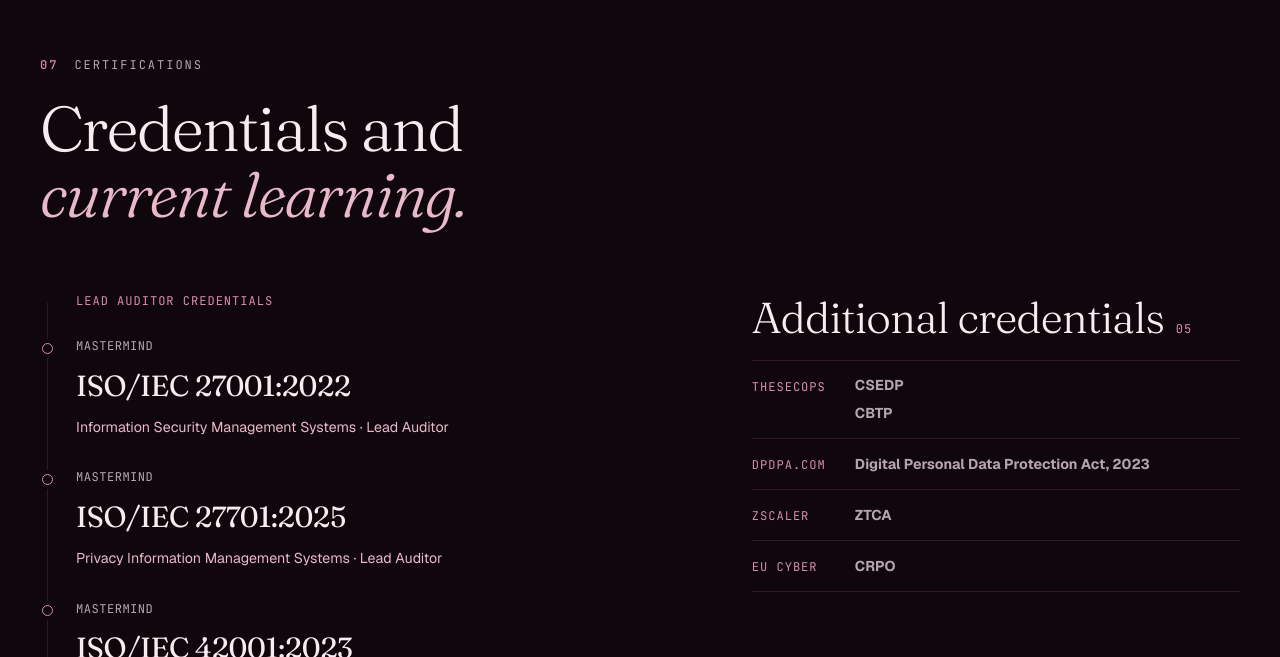
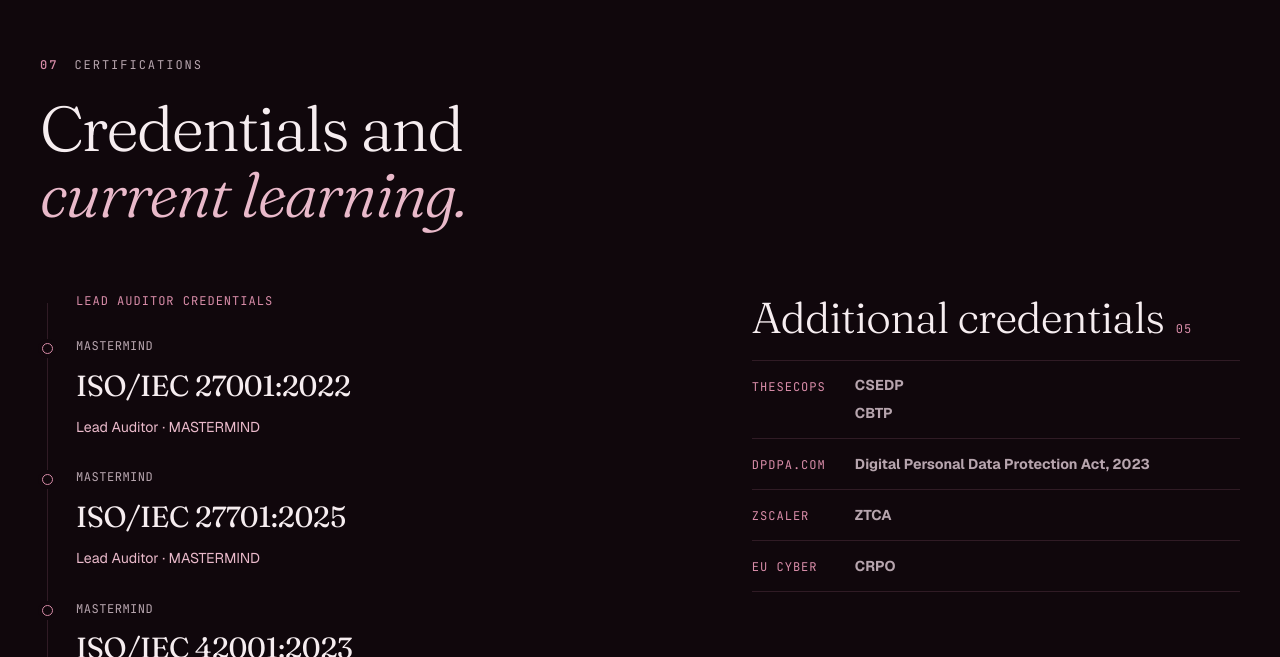
Before and after one commit to omawachat07/omawachat07, a plain HTML site: page site/index.html in a window 1280 px wide. Shown: the part 11343-12000 px from the top of the page. Drawn offline with nearby package versions, Linux system fonts and the light colour scheme.

Commit message:
Keep certification descriptions aligned with resume wording

```diff
--- a/site/index.html
+++ b/site/index.html
@@ -398,17 +398,17 @@
           <article class="entry" data-reveal>
             <p class="entry__date mono">MASTERMIND</p>
             <h4 class="entry__title">ISO/IEC 27001:2022</h4>
-            <p class="entry__org">Information Security Management Systems · Lead Auditor</p>
+            <p class="entry__org">Lead Auditor · MASTERMIND</p>
           </article>
           <article class="entry" data-reveal>
             <p class="entry__date mono">MASTERMIND</p>
             <h4 class="entry__title">ISO/IEC 27701:2025</h4>
-            <p class="entry__org">Privacy Information Management Systems · Lead Auditor</p>
+            <p class="entry__org">Lead Auditor · MASTERMIND</p>
           </article>
           <article class="entry" data-reveal>
             <p class="entry__date mono">MASTERMIND</p>
             <h4 class="entry__title">ISO/IEC 42001:2023</h4>
-            <p class="entry__org">Artificial Intelligence Management Systems · Lead Auditor</p>
+            <p class="entry__org">Lead Auditor · MASTERMIND</p>
           </article>
 
           <h3 class="timeline__group mono" data-reveal>Currently pursuing</h3>
```
